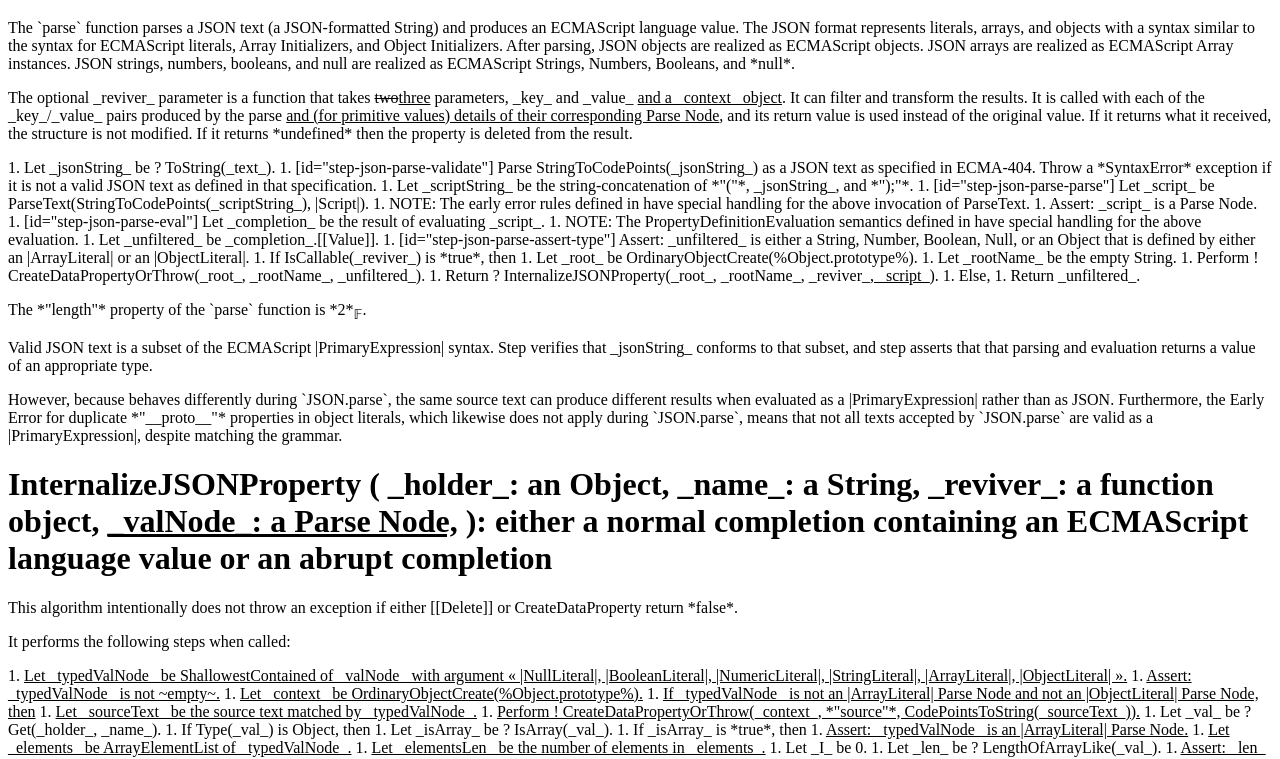
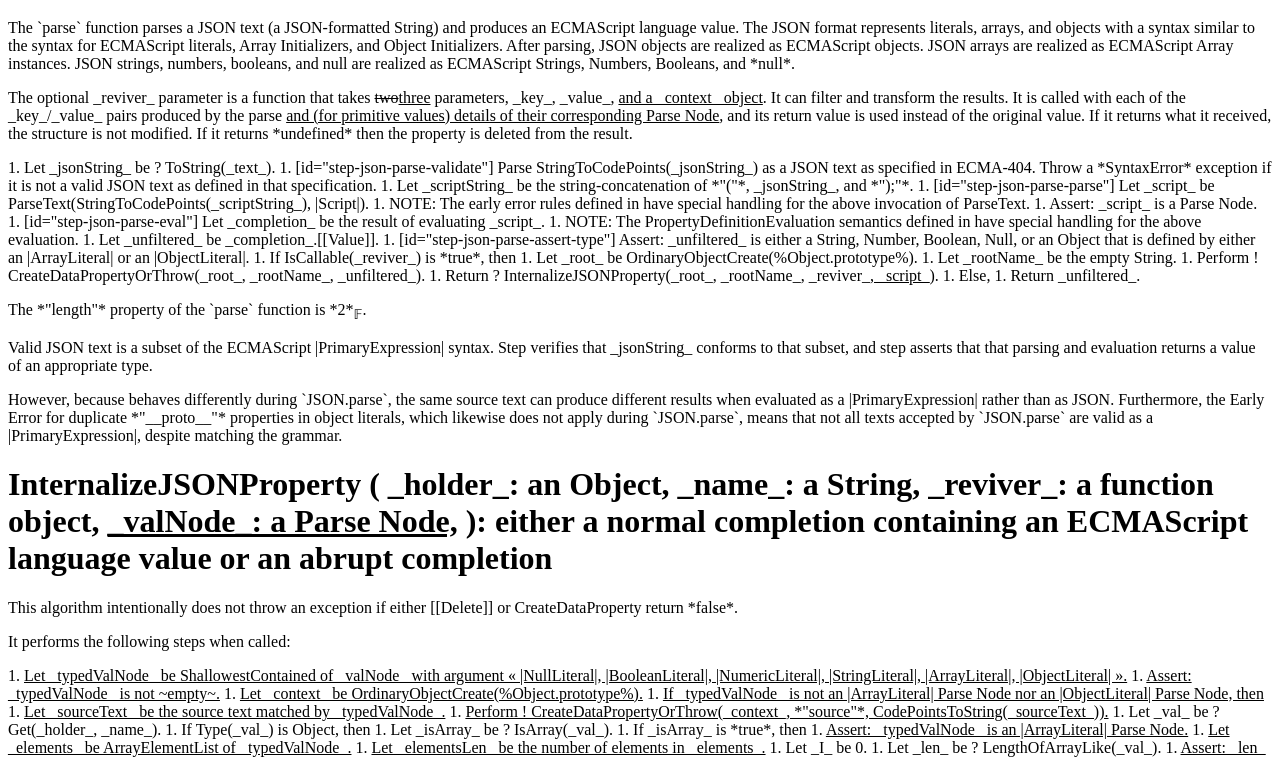
Before and after one commit to tc39/proposal-json-parse-with-source, a website: page spec.html in a window 1280 px wide. Shown: the part 573-1332 px from the top of the page. Drawn offline with nearby package versions, Linux system fonts and the light colour scheme.

Commit message:
[spec] minor editorial tweaks

```diff
--- a/spec.html
+++ b/spec.html
@@ -45,7 +45,7 @@ document.addEventListener("DOMContentLoaded", function() {
   <emu-clause id="sec-json.parse">
     <h1>JSON.parse ( _text_ [ , _reviver_ ] )</h1>
     <p>The `parse` function parses a JSON text (a JSON-formatted String) and produces an ECMAScript language value. The JSON format represents literals, arrays, and objects with a syntax similar to the syntax for ECMAScript literals, Array Initializers, and Object Initializers. After parsing, JSON objects are realized as ECMAScript objects. JSON arrays are realized as ECMAScript Array instances. JSON strings, numbers, booleans, and null are realized as ECMAScript Strings, Numbers, Booleans, and *null*.</p>
-    <p>The optional _reviver_ parameter is a function that takes <del>two</del><ins>three</ins> parameters, _key_ and _value_ <ins>and a _context_ object</ins>. It can filter and transform the results. It is called with each of the _key_/_value_ pairs produced by the parse <ins>and (for primitive values) details of their corresponding Parse Node</ins>, and its return value is used instead of the original value. If it returns what it received, the structure is not modified. If it returns *undefined* then the property is deleted from the result.</p>
+    <p>The optional _reviver_ parameter is a function that takes <del>two</del><ins>three</ins> parameters, _key_, _value_, <ins>and a _context_ object</ins>. It can filter and transform the results. It is called with each of the _key_/_value_ pairs produced by the parse <ins>and (for primitive values) details of their corresponding Parse Node</ins>, and its return value is used instead of the original value. If it returns what it received, the structure is not modified. If it returns *undefined* then the property is deleted from the result.</p>
     <emu-alg>
       1. Let _jsonString_ be ? ToString(_text_).
       1. [id="step-json-parse-validate"] Parse StringToCodePoints(_jsonString_) as a JSON text as specified in ECMA-404. Throw a *SyntaxError* exception if it is not a valid JSON text as defined in that specification.
@@ -90,7 +90,7 @@ document.addEventListener("DOMContentLoaded", function() {
         1. <ins>Let _typedValNode_ be ShallowestContained of _valNode_ with argument &laquo; |NullLiteral|, |BooleanLiteral|, |NumericLiteral|, |StringLiteral|, |ArrayLiteral|, |ObjectLiteral| &raquo;.</ins>
         1. <ins>Assert: _typedValNode_ is not ~empty~.</ins>
         1. <ins>Let _context_ be OrdinaryObjectCreate(%Object.prototype%).</ins>
-        1. <ins>If _typedValNode_ is not an |ArrayLiteral| Parse Node and not an |ObjectLiteral| Parse Node, then</ins>
+        1. <ins>If _typedValNode_ is not an |ArrayLiteral| Parse Node nor an |ObjectLiteral| Parse Node, then</ins>
           1. <ins>Let _sourceText_ be the source text matched by _typedValNode_.</ins>
           1. <ins>Perform ! CreateDataPropertyOrThrow(_context_, *"source"*, CodePointsToString(_sourceText_)).</ins>
         1. Let _val_ be ? Get(_holder_, _name_).
```
